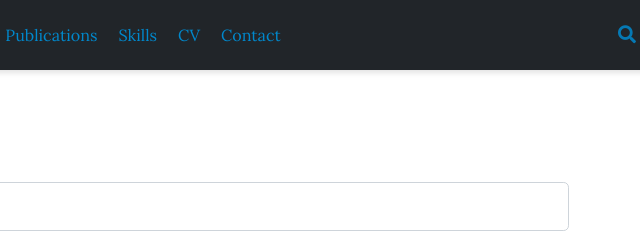
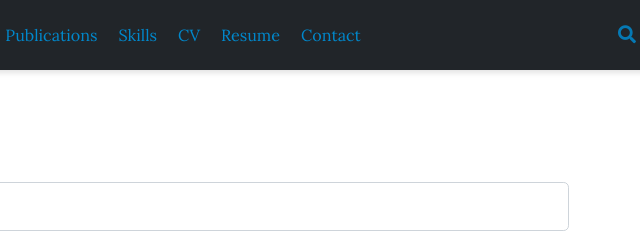
Before and after one commit to dchandak99/dchandak99.github.io, a plain HTML site: page 404.html in a window 1280 px wide. Shown: the top 240 px of the page, 550-1190 px from the left. Drawn offline with nearby package versions, Linux system fonts and the light colour scheme; some icons are missing.

Commit message:
Update 404.html

```diff
--- a/404.html
+++ b/404.html
@@ -387,6 +387,28 @@
 
 
 
+        <li class="nav-item">
+          <a class="nav-link " href="/files/resume.pdf"><span>Resume</span></a>
+        </li>
+
+
+
+
+
+
+
+
+
+
+
+
+
+
+
+
+
+
+
 
 
 
```
